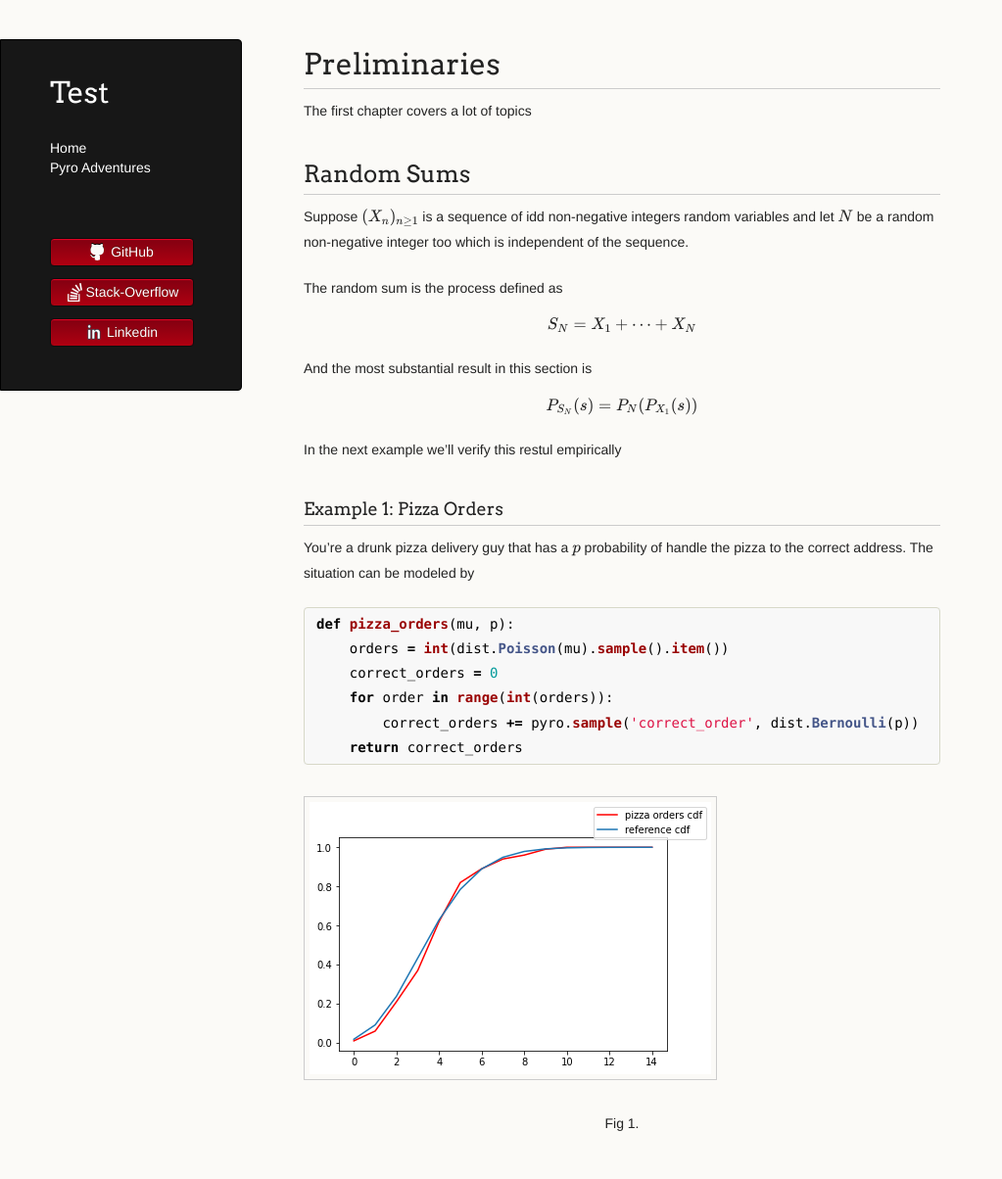
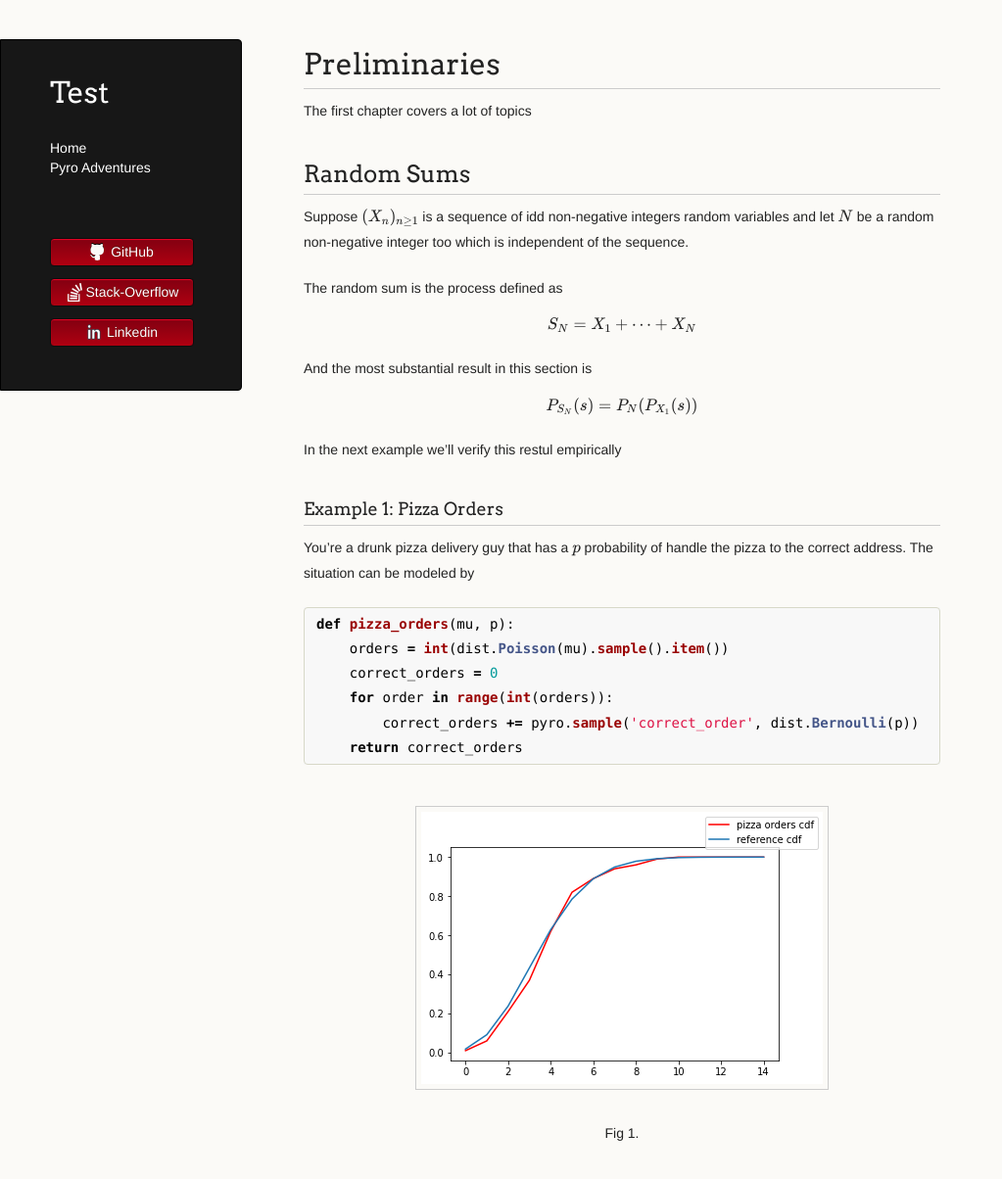
Before and after one commit to LemonPy29/LemonPy29.github.io, a Jekyll site: the page built from pyro-adventures/preliminaries.md, in a window 1280 px wide and 1270 px high. Shown: the top 1204 px of the window at 98% size, without its empty margins (0-1023 px from the left). Built offline with Jekyll 4.4.1, drawn with Linux system fonts in a browser that asks for light colours; nearby versions of some CDN libraries; the repository's description, which GitHub fills in, is left out.

Commit message:
Update jekyll-theme-dinky.scss

```diff
--- a/_sass/jekyll-theme-dinky.scss
+++ b/_sass/jekyll-theme-dinky.scss
@@ -150,7 +150,7 @@ img {
   padding: 5px;
   margin: 10px 0 32px 0;
   border: 1px solid #ccc;
-  display: block;
+  vertical-align: middle;
 }
 
 p img, .emoji {
```
